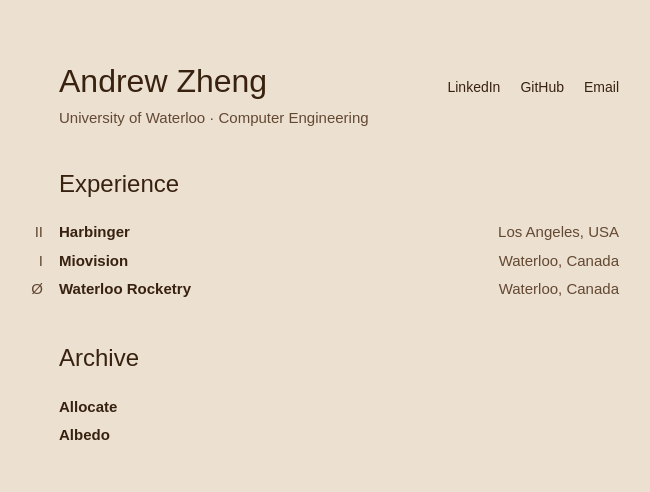
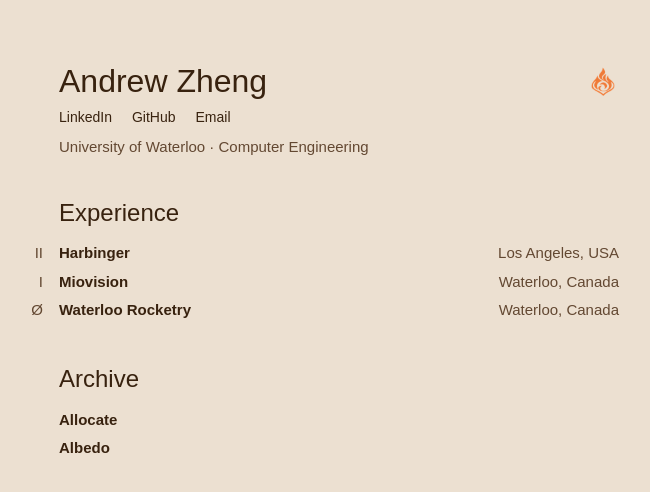
Before and after one commit to awzheng/me, a Next.js app: page / in a window 1280 px wide. Shown: the top 492 px of the page, without its empty margins (301-951 px from the left). Built offline with nearby package versions, Linux system fonts and the light colour scheme; a web font is replaced by a local one.

Commit message:
light dark toggle

```diff
--- /dev/null
+++ b/app/components/ThemeToggle.tsx
@@ -0,0 +1,23 @@
+"use client";
+
+/* eslint-disable @next/next/no-img-element */
+export default function ThemeToggle() {
+  const toggle = () => {
+    const root = document.documentElement;
+    const current =
+      root.dataset.theme ??
+      (window.matchMedia("(prefers-color-scheme: dark)").matches ? "dark" : "light");
+    const next = current === "dark" ? "light" : "dark";
+    root.dataset.theme = next;
+    try {
+      localStorage.setItem("theme", next);
+    } catch {}
+  };
+
+  return (
+    <button type="button" className="theme-toggle" onClick={toggle} aria-label="Toggle light/dark mode">
+      <img className="icon-light" src="/images/icons/mode-light.png" alt="" width={32} height={32} />
+      <img className="icon-dark" src="/images/icons/mode-dark.png" alt="" width={32} height={32} />
+    </button>
+  );
+}
--- a/app/globals.css
+++ b/app/globals.css
@@ -15,13 +15,21 @@
 }
 
 @media (prefers-color-scheme: dark) {
-  :root {
-    --bg: #38220f;
-    --fg: #ece0d1;
-    --muted: #dbc1ac;
-    --line: #634832;
+  :root:not([data-theme="light"]) {
+    --bg: #2b2826;
+    --fg: #ece6de;
+    --muted: #a39a90;
+    --line: #3d3935;
   }
 }
+:root[data-theme="dark"] {
+  --bg: #2b2826;
+  --fg: #ece6de;
+  --muted: #a39a90;
+  --line: #3d3935;
+}
+:root[data-theme="light"] { color-scheme: light; }
+:root[data-theme="dark"] { color-scheme: dark; }
 
 * { box-sizing: border-box; margin: 0; padding: 0; }
 
@@ -52,17 +60,28 @@
 .head {
   display: flex;
   justify-content: space-between;
-  align-items: baseline;
+  align-items: center;
   gap: 1rem;
   flex-wrap: wrap;
 }
 .name {
   font-family: "Hanyi WenHei", Arial, sans-serif;
   font-weight: 400;
-  font-size: clamp(1.5rem, 4.5vw, 2rem);
+  font-size: 2rem;
   line-height: 1.1;
 }
-.socials { display: flex; gap: 1.25rem; font-size: 0.875rem; }
+.socials { display: flex; gap: 1.25rem; margin-top: 0.5rem; font-size: 0.875rem; }
+.theme-toggle { background: none; border: 0; padding: 0; cursor: pointer; line-height: 0; }
+.theme-toggle:hover { opacity: 0.6; }
+.theme-toggle:focus-visible { outline: 1px solid var(--fg); outline-offset: 3px; }
+.theme-toggle img { display: block; width: 2rem; height: 2rem; }
+.icon-dark { display: none !important; }
+@media (prefers-color-scheme: dark) {
+  :root:not([data-theme="light"]) .icon-light { display: none !important; }
+  :root:not([data-theme="light"]) .icon-dark { display: block !important; }
+}
+:root[data-theme="dark"] .icon-light { display: none !important; }
+:root[data-theme="dark"] .icon-dark { display: block !important; }
 .sub { margin-top: 0.5rem; color: var(--muted); }
 
 /* Sections */
@@ -74,7 +93,7 @@
   font-size: 1.5rem;
   font-weight: 400;
   line-height: 1.2;
-  margin-bottom: 1.25rem;
+  margin-bottom: 0.75rem;
 }
 
 /* Work */
--- a/app/layout.tsx
+++ b/app/layout.tsx
@@ -11,7 +11,7 @@
   initialScale: 1,
   themeColor: [
     { media: "(prefers-color-scheme: light)", color: "#ece0d1" },
-    { media: "(prefers-color-scheme: dark)", color: "#38220f" },
+    { media: "(prefers-color-scheme: dark)", color: "#2b2826" },
   ],
 };
 
@@ -19,7 +19,14 @@
   children,
 }: Readonly<{ children: React.ReactNode }>) {
   return (
-    <html lang="en">
+    <html lang="en" suppressHydrationWarning>
+      <head>
+        <script
+          dangerouslySetInnerHTML={{
+            __html: `try{var t=localStorage.getItem("theme");if(t)document.documentElement.dataset.theme=t}catch(e){}`,
+          }}
+        />
+      </head>
       <body>{children}</body>
     </html>
   );
--- a/app/page.tsx
+++ b/app/page.tsx
@@ -1,4 +1,5 @@
 /* eslint-disable @next/next/no-img-element */
+import ThemeToggle from "./components/ThemeToggle";
 
 const socials = [
   { label: "LinkedIn", href: "https://linkedin.com/in/andrewzheng2007" },
@@ -28,6 +29,8 @@
       <header>
         <div className="head">
           <h1 className="name">Andrew Zheng</h1>
+          <ThemeToggle />
+        </div>
         <nav className="socials" aria-label="Social links">
           {socials.map((s) => (
             <a key={s.label} href={s.href} target="_blank" rel="noopener noreferrer">
@@ -35,7 +38,6 @@
             </a>
           ))}
         </nav>
-        </div>
         <p className="sub">University of Waterloo · Computer Engineering</p>
       </header>
 
```
Also changed, not shown: public/images/icons/mode-dark.png (added), public/images/icons/mode-light.png (added). Lines whose indentation alone changed are shown as unchanged.
